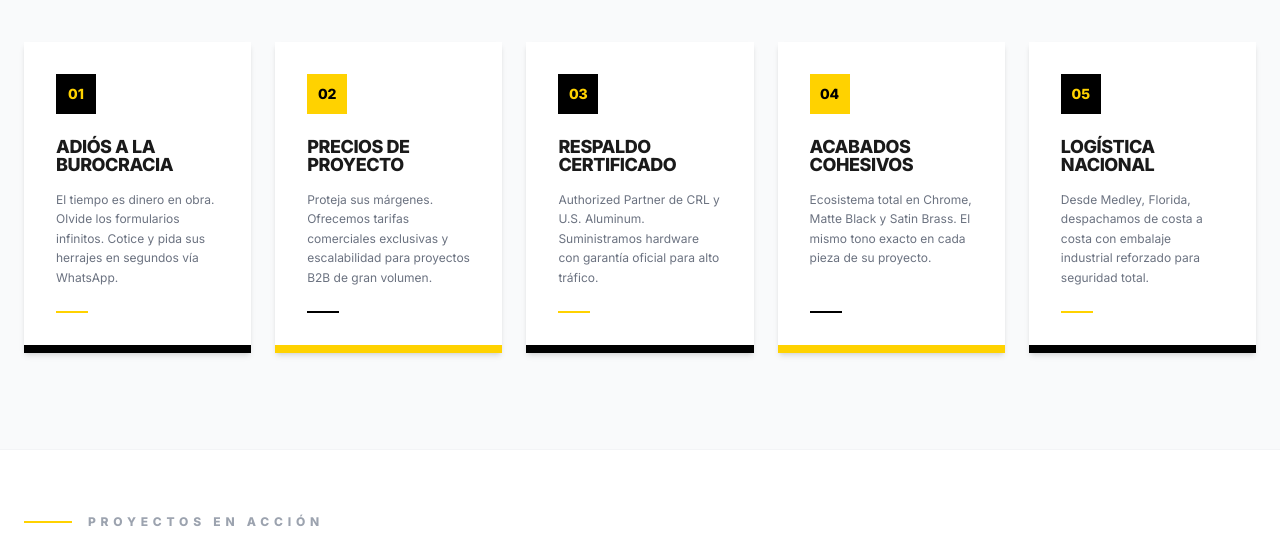
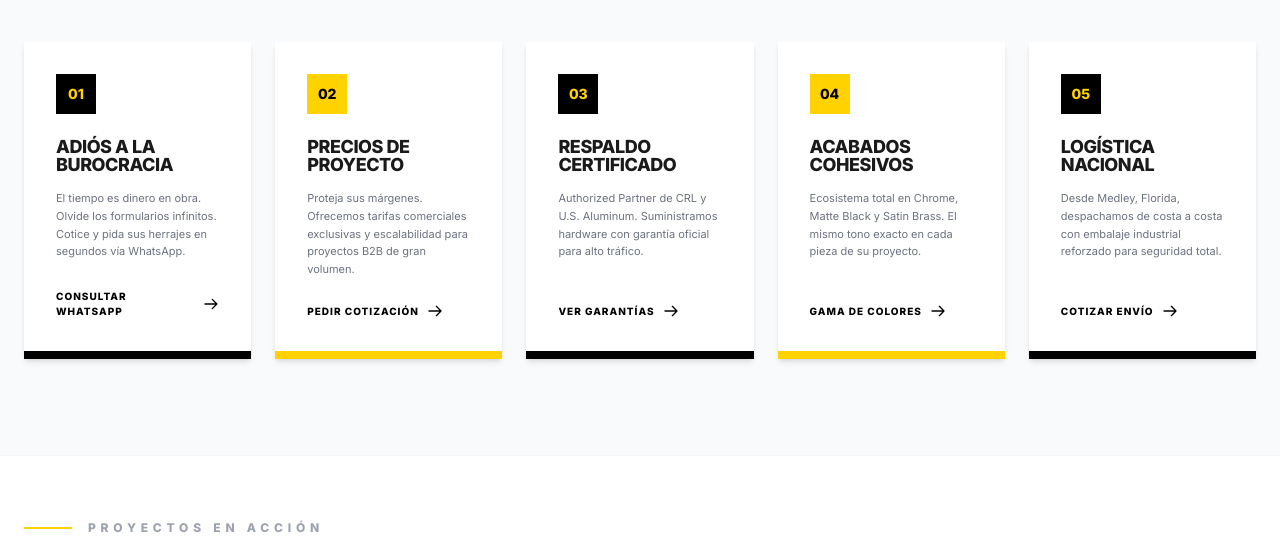
Before and after one commit to Saburto2025/Saburto2025-Singular, a plain HTML site: page index.html in a window 1280 px wide. Shown: the part 1030-1587 px from the top of the page. Drawn offline with nearby package versions, Linux system fonts and the light colour scheme.

Commit message:
Update index.html

```diff
--- a/index.html
+++ b/index.html
@@ -66,18 +66,31 @@
             </div>
 
             <!-- Desktop Nav -->
-            <div class="hidden md:flex items-center space-x-6 lg:space-x-8 text-xs font-bold uppercase tracking-widest text-gray-400">
+            <div class="hidden md:flex items-center space-x-4 lg:space-x-8 text-xs font-bold uppercase tracking-widest text-gray-400">
                 <a href="#soluciones" class="hover:text-singular-yellow transition">Soluciones</a>
                 <a href="#proyectos" class="hover:text-singular-yellow transition">Proyectos</a>
                 <a href="#casos" class="hover:text-singular-yellow transition">Casos</a>
-                <a href="#catalogo" class="hover:text-singular-yellow transition text-singular-yellow">Catálogo</a>
+                <a href="#catalogo" class="hover:text-singular-yellow transition text-singular-yellow font-black">Catálogo</a>
+
+                <!-- Selector de Idioma -->
+                <div class="flex items-center border border-gray-800 rounded-full overflow-hidden bg-gray-900 ml-2">
+                    <button class="bg-singular-yellow text-black px-2 py-1 text-[10px] font-black">ES</button>
+                    <button class="px-2 py-1 text-[10px] hover:text-white transition">EN</button>
+                </div>
+
                 <a href="https://wa.me/13050000000" class="bg-singular-yellow text-black px-6 py-2 rounded-sm btn-hover font-black">Cotizar</a>
             </div>
 
-            <!-- Mobile Toggle -->
-            <button id="menu-toggle" class="md:hidden text-white focus:outline-none p-2">
-                <svg class="w-6 h-6" fill="none" stroke="currentColor" viewBox="0 0 24 24"><path stroke-linecap="round" stroke-linejoin="round" stroke-width="2" d="M4 6h16M4 12h16m-7 6h7"></path></svg>
-            </button>
+            <!-- Mobile Toggle / Language -->
+            <div class="flex items-center space-x-3 md:hidden">
+                <div class="flex items-center border border-gray-800 rounded-full overflow-hidden bg-gray-900">
+                    <button class="bg-singular-yellow text-black px-2 py-1 text-[9px] font-black">ES</button>
+                    <button class="px-2 py-1 text-[9px] text-gray-400">EN</button>
+                </div>
+                <button id="menu-toggle" class="text-white focus:outline-none">
+                    <svg class="w-6 h-6" fill="none" stroke="currentColor" viewBox="0 0 24 24"><path stroke-linecap="round" stroke-linejoin="round" stroke-width="2" d="M4 6h16M4 12h16m-7 6h7"></path></svg>
+                </button>
+            </div>
         </div>
 
         <!-- Mobile Nav Menu -->
@@ -152,50 +165,65 @@
             <div class="bg-white p-8 shadow-md flex flex-col h-full border-b-8 border-black hover:shadow-2xl transition-all group">
                 <div class="w-10 h-10 bg-black text-singular-yellow flex items-center justify-center mb-6 font-black text-sm group-hover:bg-singular-yellow group-hover:text-black transition-colors">01</div>
                 <h3 class="text-lg font-black mb-4 uppercase tracking-tight leading-none">Adiós a la Burocracia</h3>
-                <p class="text-gray-500 text-xs mb-6 flex-grow leading-relaxed">
+                <p class="text-gray-500 text-[11px] mb-6 flex-grow leading-relaxed">
                     El tiempo es dinero en obra. Olvide los formularios infinitos. Cotice y pida sus herrajes en segundos vía WhatsApp.
                 </p>
-                <div class="h-[2px] w-8 bg-singular-yellow"></div>
+                <a href="https://wa.me/13050000000" class="text-[10px] font-black uppercase tracking-widest text-black flex items-center group-hover:text-singular-yellow transition-colors mt-auto">
+                    Consultar WhatsApp
+                    <svg class="w-4 h-4 ml-2" fill="none" stroke="currentColor" viewBox="0 0 24 24"><path stroke-linecap="round" stroke-linejoin="round" stroke-width="2" d="M14 5l7 7m0 0l-7 7m7-7H3"></path></svg>
+                </a>
             </div>
 
             <!-- 02: Precios de Proyecto -->
             <div class="bg-white p-8 shadow-md flex flex-col h-full border-b-8 border-singular-yellow hover:shadow-2xl transition-all group">
                 <div class="w-10 h-10 bg-singular-yellow text-black flex items-center justify-center mb-6 font-black text-sm text-black">02</div>
                 <h3 class="text-lg font-black mb-4 uppercase tracking-tight leading-none">Precios de Proyecto</h3>
-                <p class="text-gray-500 text-xs mb-6 flex-grow leading-relaxed">
+                <p class="text-gray-500 text-[11px] mb-6 flex-grow leading-relaxed">
                     Proteja sus márgenes. Ofrecemos tarifas comerciales exclusivas y escalabilidad para proyectos B2B de gran volumen.
                 </p>
-                <div class="h-[2px] w-8 bg-black"></div>
+                <a href="https://wa.me/13050000000" class="text-[10px] font-black uppercase tracking-widest text-black flex items-center group-hover:text-singular-yellow transition-colors mt-auto">
+                    Pedir Cotización
+                    <svg class="w-4 h-4 ml-2" fill="none" stroke="currentColor" viewBox="0 0 24 24"><path stroke-linecap="round" stroke-linejoin="round" stroke-width="2" d="M14 5l7 7m0 0l-7 7m7-7H3"></path></svg>
+                </a>
             </div>
 
             <!-- 03: Respaldo Certificado -->
             <div class="bg-white p-8 shadow-md flex flex-col h-full border-b-8 border-black hover:shadow-2xl transition-all group">
                 <div class="w-10 h-10 bg-black text-singular-yellow flex items-center justify-center mb-6 font-black text-sm group-hover:bg-singular-yellow group-hover:text-black transition-colors">03</div>
                 <h3 class="text-lg font-black mb-4 uppercase tracking-tight leading-none">Respaldo Certificado</h3>
-                <p class="text-gray-500 text-xs mb-6 flex-grow leading-relaxed">
+                <p class="text-gray-500 text-[11px] mb-6 flex-grow leading-relaxed">
                     Authorized Partner de CRL y U.S. Aluminum. Suministramos hardware con garantía oficial para alto tráfico.
                 </p>
-                <div class="h-[2px] w-8 bg-singular-yellow"></div>
+                <a href="https://wa.me/13050000000" class="text-[10px] font-black uppercase tracking-widest text-black flex items-center group-hover:text-singular-yellow transition-colors mt-auto">
+                    Ver Garantías
+                    <svg class="w-4 h-4 ml-2" fill="none" stroke="currentColor" viewBox="0 0 24 24"><path stroke-linecap="round" stroke-linejoin="round" stroke-width="2" d="M14 5l7 7m0 0l-7 7m7-7H3"></path></svg>
+                </a>
             </div>
 
             <!-- 04: Acabados Cohesivos -->
             <div class="bg-white p-8 shadow-md flex flex-col h-full border-b-8 border-singular-yellow hover:shadow-2xl transition-all group">
                 <div class="w-10 h-10 bg-singular-yellow text-black flex items-center justify-center mb-6 font-black text-sm text-black">04</div>
                 <h3 class="text-lg font-black mb-4 uppercase tracking-tight leading-none">Acabados Cohesivos</h3>
-                <p class="text-gray-500 text-xs mb-6 flex-grow leading-relaxed">
+                <p class="text-gray-500 text-[11px] mb-6 flex-grow leading-relaxed">
                     Ecosistema total en Chrome, Matte Black y Satin Brass. El mismo tono exacto en cada pieza de su proyecto.
                 </p>
-                <div class="h-[2px] w-8 bg-black"></div>
+                <a href="https://wa.me/13050000000" class="text-[10px] font-black uppercase tracking-widest text-black flex items-center group-hover:text-singular-yellow transition-colors mt-auto">
+                    Gama de Colores
+                    <svg class="w-4 h-4 ml-2" fill="none" stroke="currentColor" viewBox="0 0 24 24"><path stroke-linecap="round" stroke-linejoin="round" stroke-width="2" d="M14 5l7 7m0 0l-7 7m7-7H3"></path></svg>
+                </a>
             </div>
 
             <!-- 05: Logística Nacional -->
             <div class="bg-white p-8 shadow-md flex flex-col h-full border-b-8 border-black hover:shadow-2xl transition-all group">
                 <div class="w-10 h-10 bg-black text-singular-yellow flex items-center justify-center mb-6 font-black text-sm group-hover:bg-singular-yellow group-hover:text-black transition-colors">05</div>
                 <h3 class="text-lg font-black mb-4 uppercase tracking-tight leading-none">Logística Nacional</h3>
-                <p class="text-gray-500 text-xs mb-6 flex-grow leading-relaxed">
+                <p class="text-gray-500 text-[11px] mb-6 flex-grow leading-relaxed">
                     Desde Medley, Florida, despachamos de costa a costa con embalaje industrial reforzado para seguridad total.
                 </p>
-                <div class="h-[2px] w-8 bg-singular-yellow"></div>
+                <a href="https://wa.me/13050000000" class="text-[10px] font-black uppercase tracking-widest text-black flex items-center group-hover:text-singular-yellow transition-colors mt-auto">
+                    Cotizar Envío
+                    <svg class="w-4 h-4 ml-2" fill="none" stroke="currentColor" viewBox="0 0 24 24"><path stroke-linecap="round" stroke-linejoin="round" stroke-width="2" d="M14 5l7 7m0 0l-7 7m7-7H3"></path></svg>
+                </a>
             </div>
         </div>
     </section>
```
